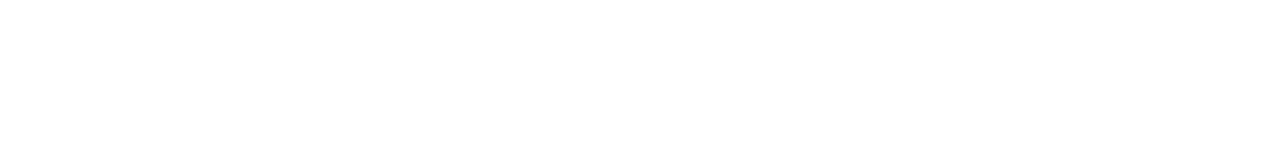
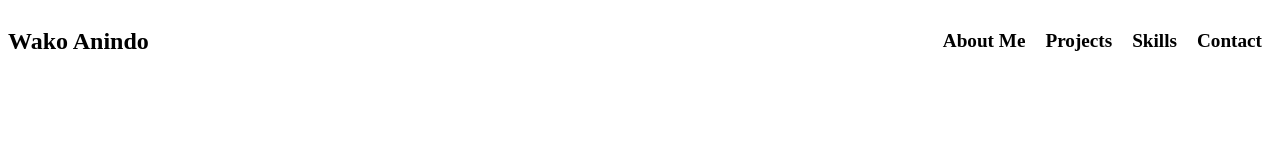
Before and after one commit to Wakodono/portfolio-website, a plain HTML site: page index.html in a window 1280 px wide. Drawn offline with Linux system fonts and the light colour scheme.

Commit message:
nav section

```diff
--- a/index.html
+++ b/index.html
@@ -1,5 +1,23 @@
+<!DOCTYPE html>
+<html lang="en">
+  <head>
+    <meta charset="UTF-8" />
+    <meta http-equiv="X-UA-Compatible" content="IE=edge" />
+    <meta name="viewport" content="width=device-width, initial-scale=1.0" />
+    <title>Wako Dev Portfolio</title>
+    <link rel="stylesheet" type="text/css" href="./style.css" />
+  </head>
+  <body>
     <header>
-  <nav></nav>
+      <nav>
+        <h2>Wako Anindo</h2>
+        <ul>
+          <li><a href="#about-me">About Me</a></li>
+          <li><a href="#projects">Projects</a></li>
+          <li><a href="#skills">Skills</a></li>
+          <li><a href="#contact">Contact</a></li>
+        </ul>
+      </nav>
     </header>
 
     <main>
@@ -10,3 +28,5 @@
     </main>
 
     <footer></footer>
+  </body>
+</html>
--- a/style.css
+++ b/style.css
@@ -1,4 +1,31 @@
-* {
+nav {
+  display: flex;
+  justify-content: space-between;
+  align-items: center;
+}
+
+nav ul {
+  display: flex;
+  list-style: none;
+  margin: 0;
   padding: 0;
-  margin: 0;
+  font-size: 1.2em;
+  font-weight: bold;
 }
+
+nav ul li {
+  margin: 0 10px;
+}
+
+nav ul li a {
+  text-decoration: none;
+  color: black;
+}
+
+nav ul li a:hover {
+  font-size: 1.5em;
+}
+
+nav ul li a:active {
+  color: blue;
+}
```
Lines whose indentation alone changed are shown as unchanged.
